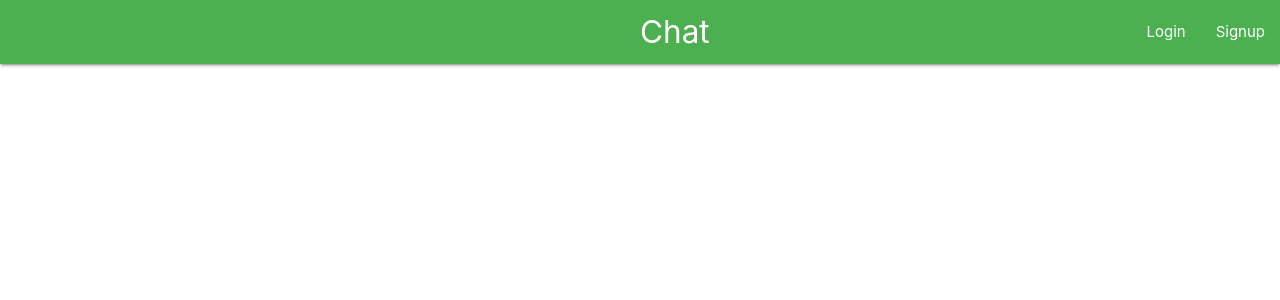
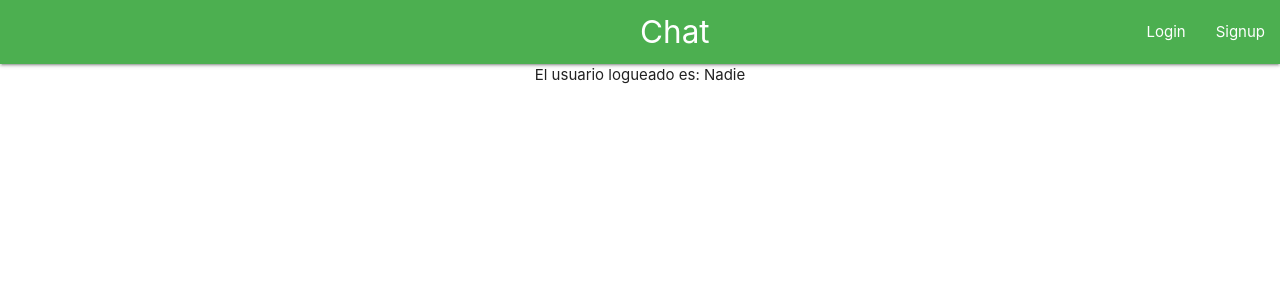
Before and after one commit to mariano-farace/chat-test, a React (Create React App) app in the folder client/: page / in a window 1280 px wide. Shown: the top 300 px of the page. Built offline with nearby package versions, Linux system fonts and the light colour scheme.

Commit message:
Mock home page

```diff
--- a/client/src/App.js
+++ b/client/src/App.js
@@ -4,6 +4,7 @@ import Navbar from './components/layout/Navbar';
 import Signup from './components/auth/Signup';
 import { UserContext } from './UserContext';
 import React, { useEffect, useState } from 'react';
+import Home from './components/layout/Home';
 
 function App() {
 
@@ -15,6 +16,8 @@ function App() {
       <UserContext.Provider value={{ user, setUser }}>
           <Navbar />
           <Routes>
+             {/* TODO ver por que usa "element" en vez de "component" creo que es una cosa de versiones*/}
+             <Route exact path="/" element={<Home/>} />
             <Route path="/signup" element= {<Signup />} />
           </Routes>
           </UserContext.Provider>
--- /dev/null
+++ b/client/src/components/layout/Home.js
@@ -0,0 +1,12 @@
+import React, {  useContext } from 'react'
+import { UserContext } from "../../UserContext"
+
+
+const Home = () => {
+    const { user, setUser } = useContext(UserContext);
+    return (
+        <div>El usuario logueado es: { user? user.name : "Nadie"}</div>
+    )
+}
+
+export default Home
```
